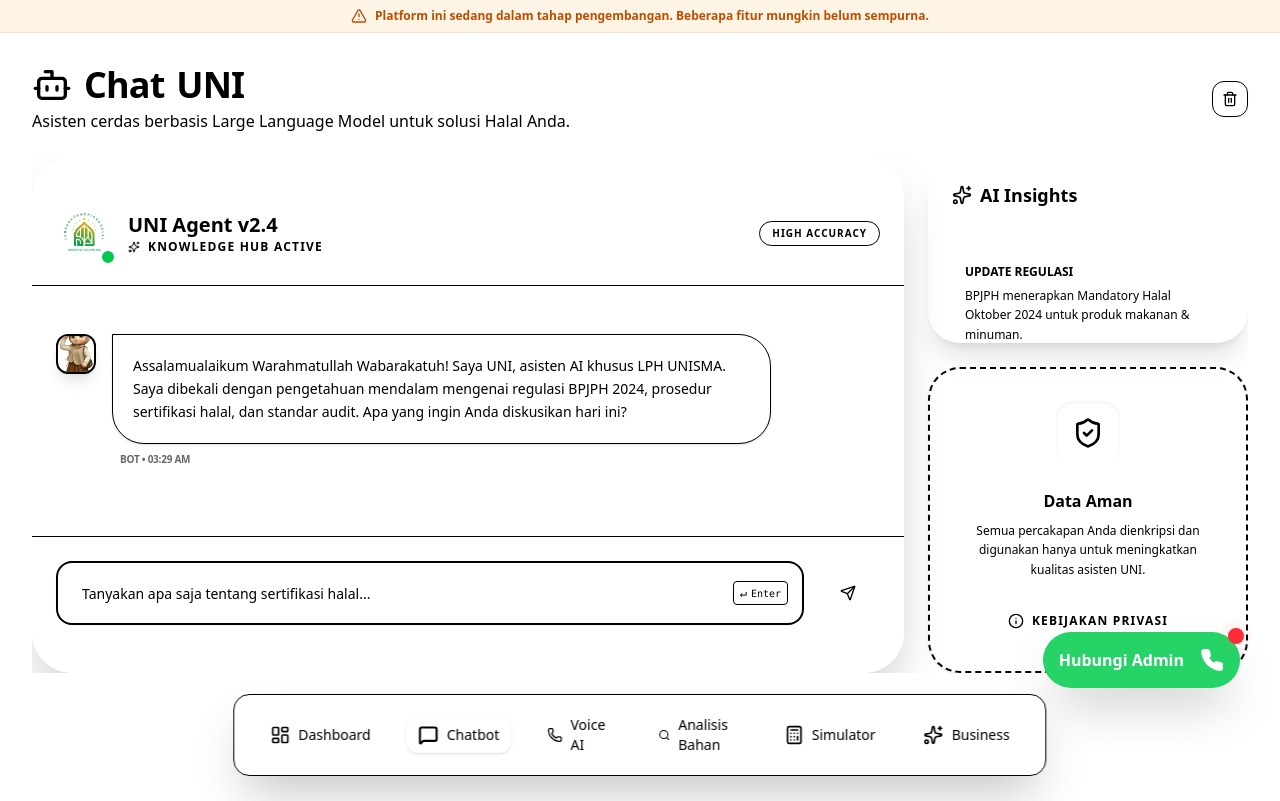
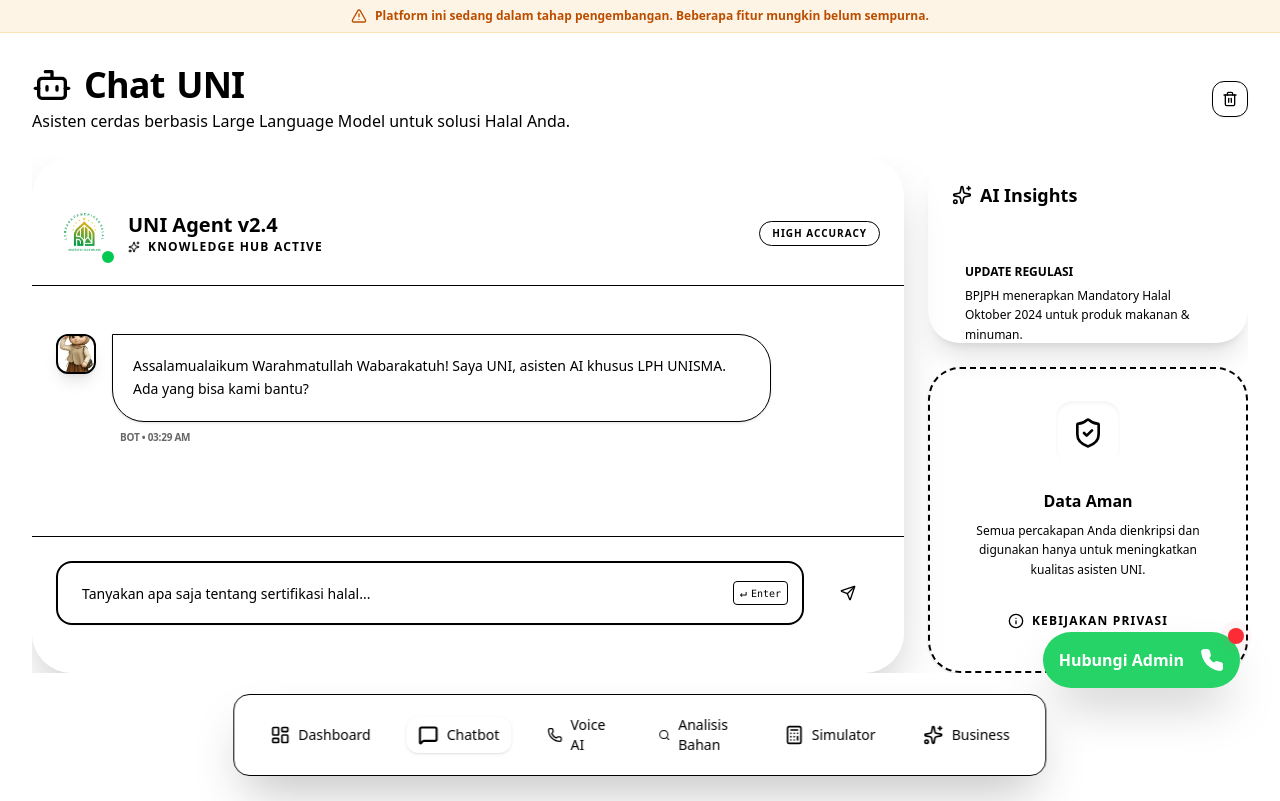
Before and after one commit to ratakiri-dot/aicenter, a Next.js app: page /chatbot in a window 1280 px wide. Built offline with nearby package versions, Linux system fonts and the light colour scheme.

Commit message:
style: Update AI chatbot initial greeting message

```diff
--- a/src/app/chatbot/page.tsx
+++ b/src/app/chatbot/page.tsx
@@ -18,7 +18,7 @@ export default function ChatbotPage() {
     const [messages, setMessages] = useState<Message[]>([
         {
             role: "bot",
-            content: "Assalamualaikum Warahmatullah Wabarakatuh! Saya UNI, asisten AI khusus LPH UNISMA. Saya dibekali dengan pengetahuan mendalam mengenai regulasi BPJPH 2024, prosedur sertifikasi halal, dan standar audit. Apa yang ingin Anda diskusikan hari ini?",
+            content: "Assalamualaikum Warahmatullah Wabarakatuh! Saya UNI, asisten AI khusus LPH UNISMA. Ada yang bisa kami bantu?",
             time: new Date().toLocaleTimeString([], { hour: '2-digit', minute: '2-digit' })
         }
     ]);
```
